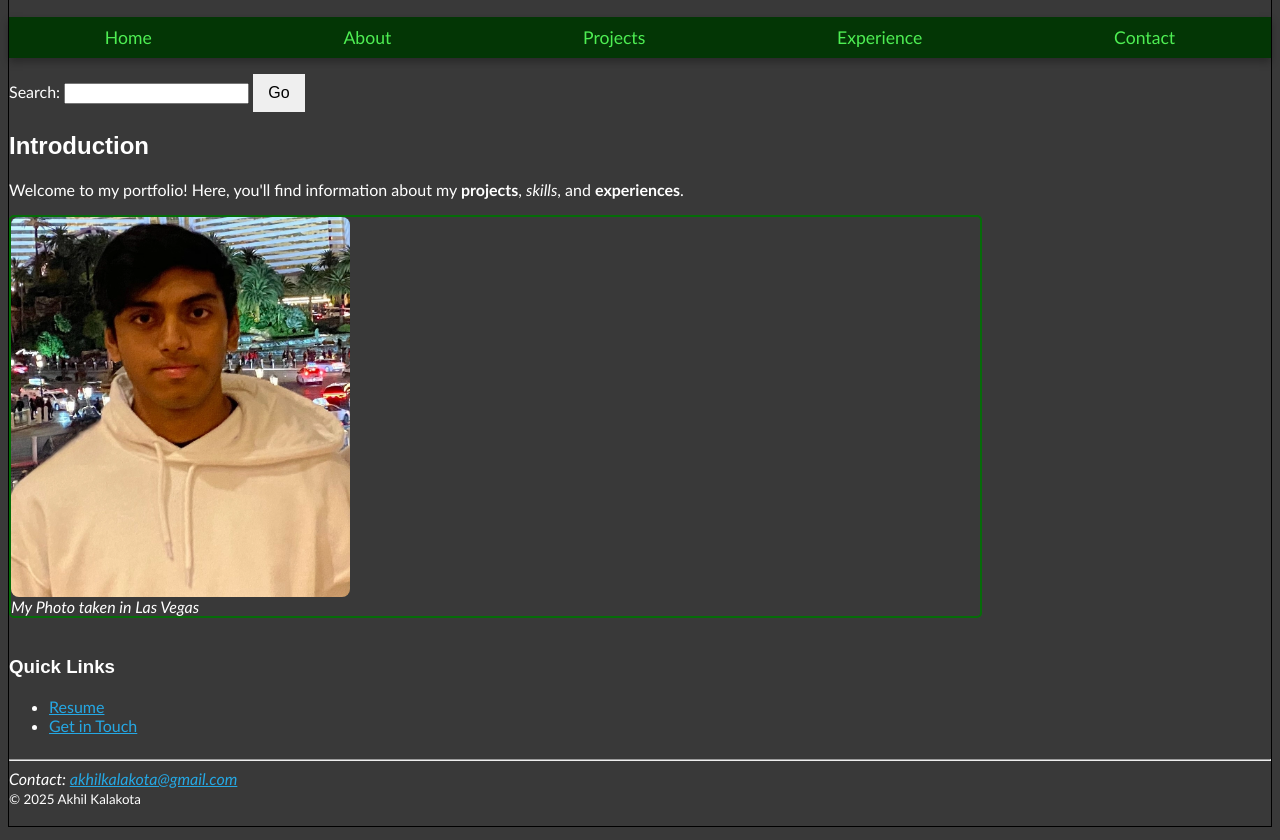
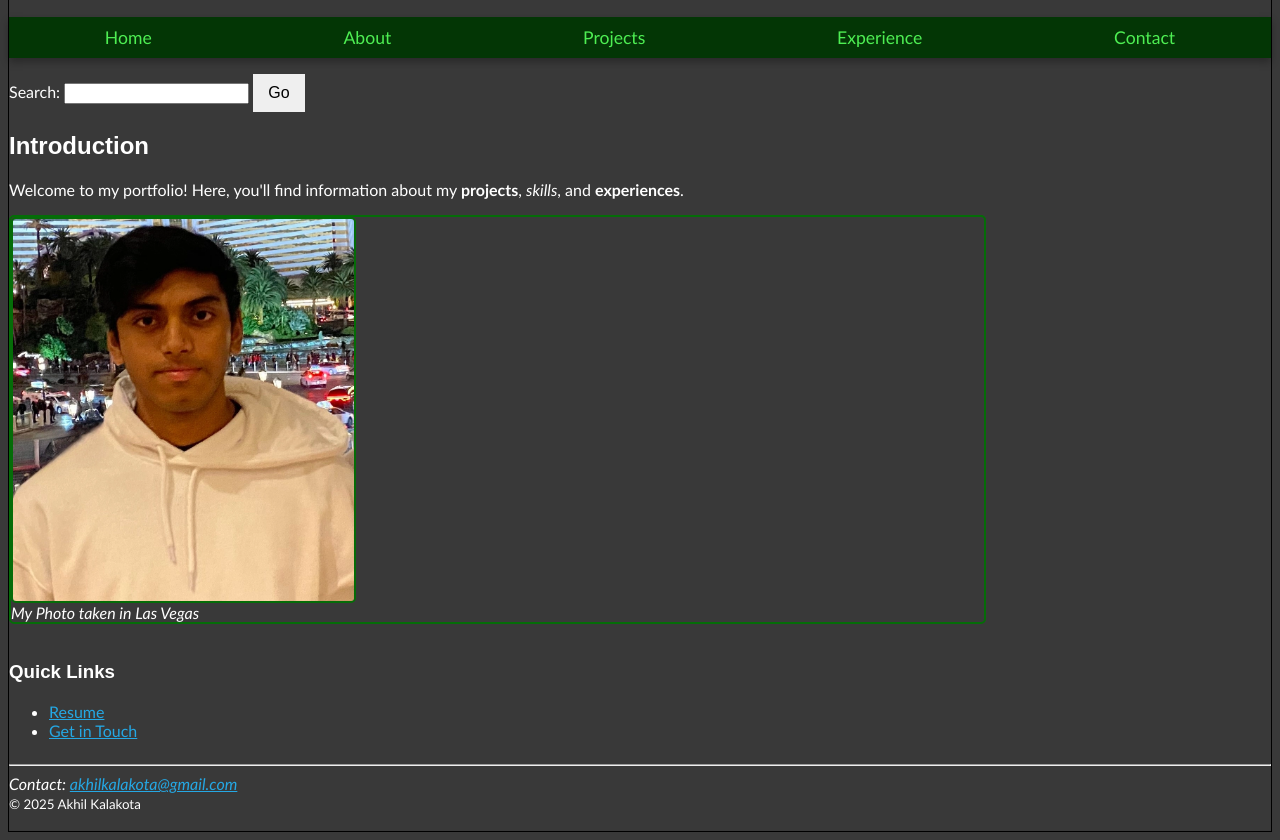
Before and after one commit to AKalakota23/HW2-Portfolio, a plain HTML site: page index.html in a window 1280 px wide. Shown: the part 88-928 px from the top of the page. Drawn offline with Linux system fonts and the light colour scheme; files whose address does not match are found by name.

Commit message:
Update styles.css

```diff
--- a/styles.css
+++ b/styles.css
@@ -178,7 +178,11 @@ figure:has(img) {
     border-radius: 5px;
     width: fit-content;
 }
-
+figure:has(img) img {
+    border: 2px solid var(--primary-color);
+    border-radius: 5px;
+    display: block; /* Prevents extra spacing */
+}
 /* Grid Layout for Projects */
 .projects {
     display: grid;
```
